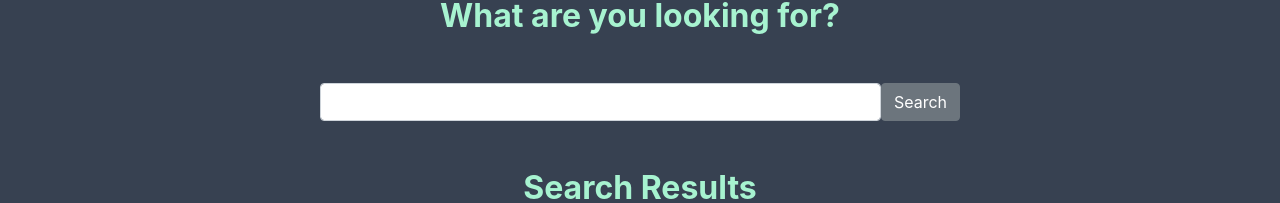
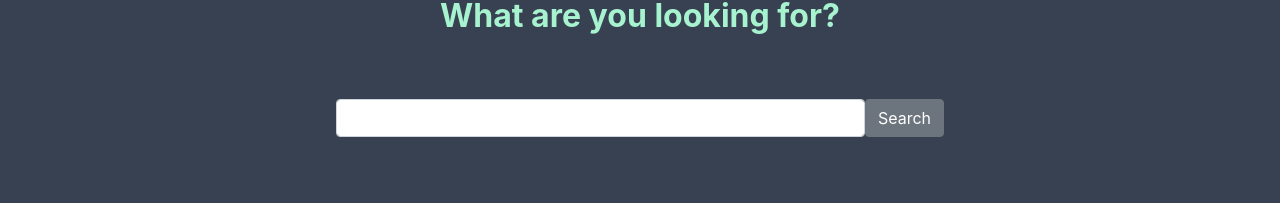
Before and after one commit to gdrossetto/tnema-web, a React (Create React App) app: page /search in a window 1280 px wide. Shown: the part 111-314 px from the top of the page. Built offline with nearby package versions, Linux system fonts and the light colour scheme; no server answers.

Commit message:
master | Ajustes visuais

```diff
--- a/src/pages/home/home.styles.scss
+++ b/src/pages/home/home.styles.scss
@@ -12,6 +12,8 @@
 
     img {
       width: 100%;
+      height: 100%;
+      object-fit: cover;
     }
   }
 
--- a/src/pages/search/search.js
+++ b/src/pages/search/search.js
@@ -47,7 +47,7 @@ const Search = () => {
     <main className="pt-5">
       <div className="col-md-6 m-auto mb-5">
         <h1 className="mb-5">What are you looking for?</h1>
-        <form className="d-flex flex-row">
+        <form className="d-flex flex-row p-3">
           <input
             type="text"
             className="form-control"
```
Also changed, not shown: 1 other file (tests, documents, lock files or other folders).
